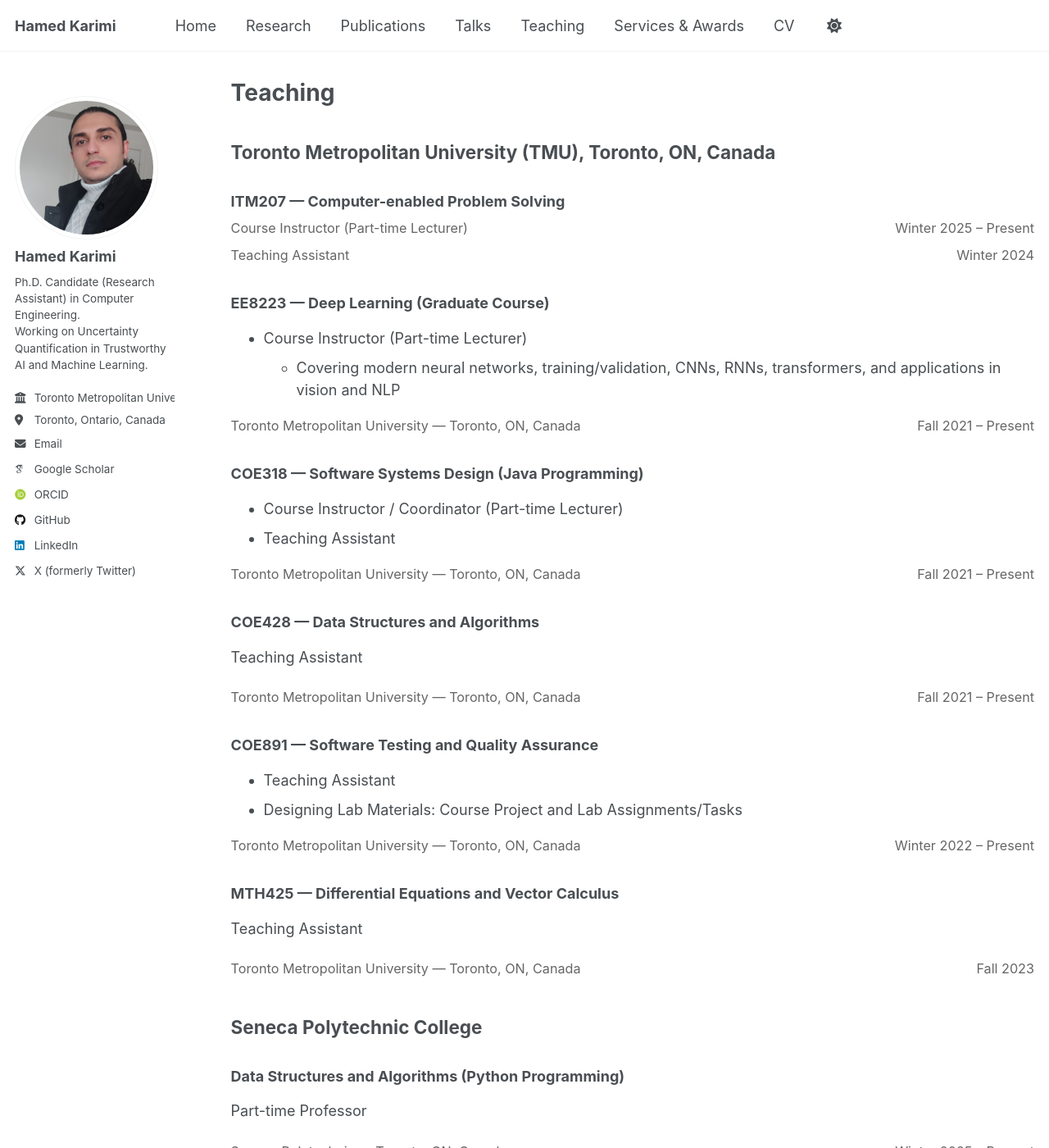
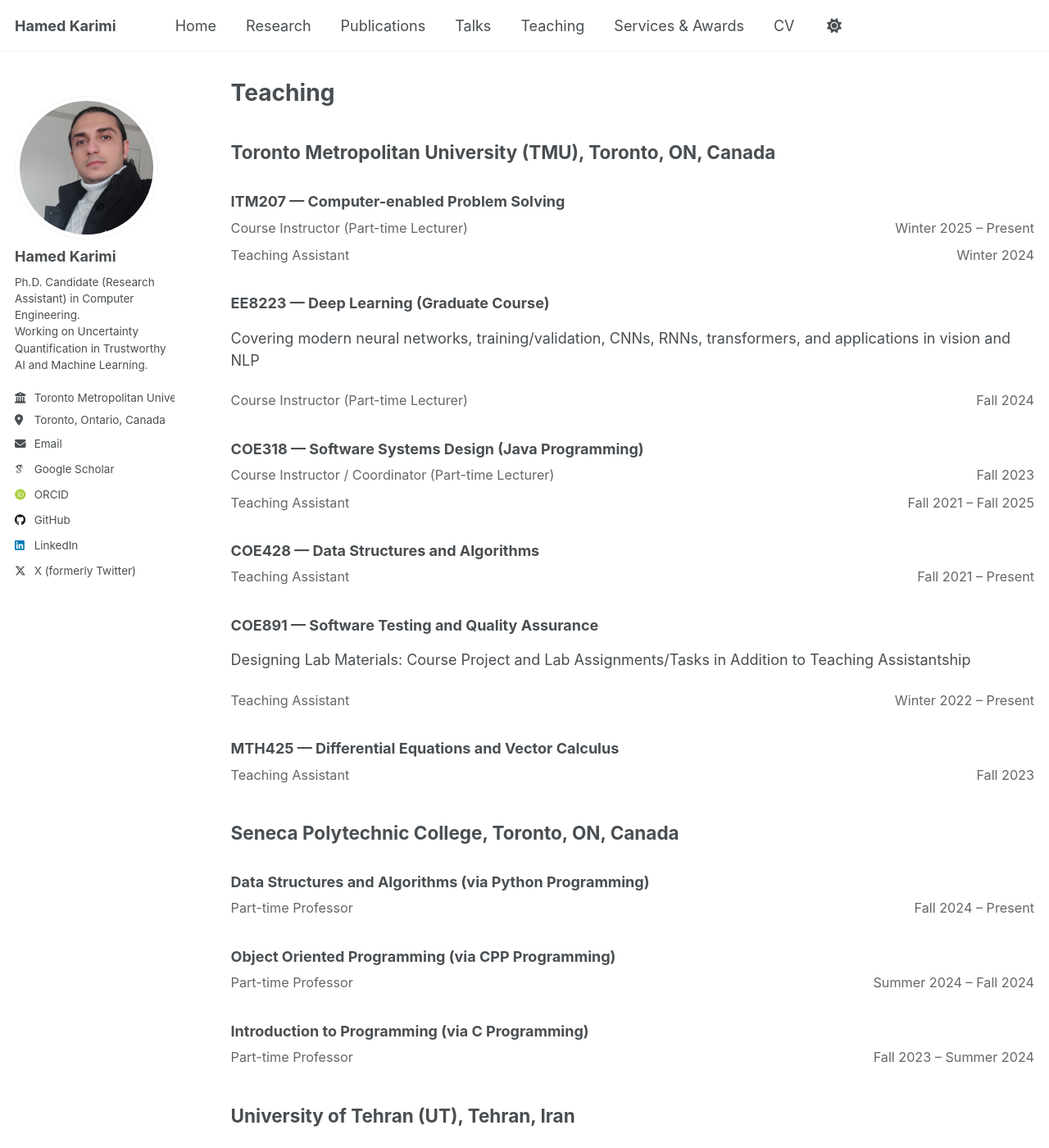
Before and after one commit to hamedmx/hamedmx.github.io, a Jekyll site: the page built from _pages/teaching.md, in a window 1280 px wide and 1400 px high. Shown: the whole window at 82% size. Built offline with Jekyll 4.4.1, drawn with Linux system fonts in a browser that asks for light colours; some web fonts are replaced; a script that is not in the unit is left out; some of the changed text lies outside the part shown.

Commit message:
Update teaching.md

```diff
--- a/_pages/teaching.md
+++ b/_pages/teaching.md
@@ -34,12 +34,11 @@ Optional links (add only if needed):
 
 ### EE8223 — Deep Learning (Graduate Course)
 
-* Course Instructor (Part-time Lecturer)
-  * Covering modern neural networks, training/validation, CNNs, RNNs, transformers, and applications in vision and NLP
+Covering modern neural networks, training/validation, CNNs, RNNs, transformers, and applications in vision and NLP
 
 <div class="cv-meta">
-  <span class="where">Toronto Metropolitan University — Toronto, ON, Canada</span>
-  <span class="when">Fall 2021 – Present</span>
+  <span class="where">Course Instructor (Part-time Lecturer)</span>
+  <span class="when">Fall 2024</span>
 </div>
 
 {% comment %}
@@ -49,12 +48,14 @@ Optional links:
 
 ### COE318 — Software Systems Design (Java Programming)
 
-- Course Instructor / Coordinator (Part-time Lecturer)
-- Teaching Assistant
+<div class="cv-meta">
+  <span class="where">Course Instructor / Coordinator (Part-time Lecturer)</span>
+  <span class="when">Fall 2023</span>
+</div>
 
 <div class="cv-meta">
-  <span class="where">Toronto Metropolitan University — Toronto, ON, Canada</span>
-  <span class="when">Fall 2021 – Present</span>
+  <span class="where">Teaching Assistant</span>
+  <span class="when">Fall 2021 – Fall 2025</span>
 </div>
 
 {% comment %}
@@ -64,113 +65,92 @@ Optional links:
 
 ### COE428 — Data Structures and Algorithms
 
-Teaching Assistant
-
 <div class="cv-meta">
-  <span class="where">Toronto Metropolitan University — Toronto, ON, Canada</span>
+  <span class="where">Teaching Assistant</span>
   <span class="when">Fall 2021 – Present</span>
 </div>
 
 
 ### COE891 — Software Testing and Quality Assurance
 
-- Teaching Assistant
-- Designing Lab Materials: Course Project and Lab Assignments/Tasks
+Designing Lab Materials: Course Project and Lab Assignments/Tasks in Addition to Teaching Assistantship
 
 <div class="cv-meta">
-  <span class="where">Toronto Metropolitan University — Toronto, ON, Canada</span>
+  <span class="where">Teaching Assistant</span>
   <span class="when">Winter 2022 – Present</span>
 </div>
 
 
 ### MTH425 — Differential Equations and Vector Calculus
 
-Teaching Assistant
-
 <div class="cv-meta">
-  <span class="where">Toronto Metropolitan University — Toronto, ON, Canada</span>
+  <span class="where">Teaching Assistant</span>
   <span class="when">Fall 2023</span>
 </div>
 
 
-## Seneca Polytechnic College
+## Seneca Polytechnic College, Toronto, ON, Canada
 
-### Data Structures and Algorithms (Python Programming)
-
-Part-time Professor
+### Data Structures and Algorithms (via Python Programming)
 
 <div class="cv-meta">
-  <span class="where">Seneca Polytechnic — Toronto, ON, Canada</span>
-  <span class="when">Winter 2025 – Present</span>
+  <span class="where">Part-time Professor</span>
+  <span class="when">Fall 2024 – Present</span>
 </div>
 
 
-### Object Oriented Programming (CPP Programming)
-
-Part-time Professor
+### Object Oriented Programming (via CPP Programming)
 
 <div class="cv-meta">
-  <span class="where">Seneca Polytechnic — Toronto, ON, Canada</span>
-  <span class="when">Summer 2024 – Winter 2025</span>
+  <span class="where">Part-time Professor</span>
+  <span class="when">Summer 2024 – Fall 2024</span>
 </div>
 
 
-### Introduction to Programming (C Programming)
-
-Part-time Professor
+### Introduction to Programming (via C Programming)
 
 <div class="cv-meta">
-  <span class="where">Seneca Polytechnic — Toronto, ON, Canada</span>
-  <span class="when">Fall 2023 – Fall 2024</span>
+  <span class="where">Part-time Professor</span>
+  <span class="when">Fall 2023 – Summer 2024</span>
 </div>
 
 
-## University of Tehran (UT)
+## University of Tehran (UT), Tehran, Iran
 
 ### Semantic Web
 
-Teaching Assistant
-
 <div class="cv-meta">
-  <span class="where">University of Tehran — Tehran, Iran</span>
+  <span class="where">Teaching Assistant</span>
   <span class="when">Fall 2017 – 2019</span>
 </div>
 
 ### Introduction to Programming
 
-Teaching Assistant
-
 <div class="cv-meta">
-  <span class="where">University of Tehran — Tehran, Iran</span>
+  <span class="where">Teaching Assistant</span>
   <span class="when">Fall 2017 – 2019</span>
 </div>
 
 
-## Shahid Beheshti University (SBU)
+## Shahid Beheshti University (SBU), Tehran, Iran
 
 ### Database Lab
 
-Teaching Assistant
-
 <div class="cv-meta">
-  <span class="where">Shahid Beheshti University — Tehran, Iran</span>
+  <span class="where">Teaching Assistant</span>
   <span class="when">Fall 2012 – Summer 2015</span>
 </div>
 
 ### Computer Architecture Lab
 
-Teaching Assistant
-
 <div class="cv-meta">
-  <span class="where">Shahid Beheshti University — Tehran, Iran</span>
+  <span class="where">Teaching Assistant</span>
   <span class="when">Fall 2012 – Summer 2015</span>
 </div>
 
 ### Differential Equations
 
-Teaching Assistant
-
 <div class="cv-meta">
-  <span class="where">Shahid Beheshti University — Tehran, Iran</span>
+  <span class="where">Teaching Assistant</span>
   <span class="when">Fall 2012 – Summer 2015</span>
 </div>
```
